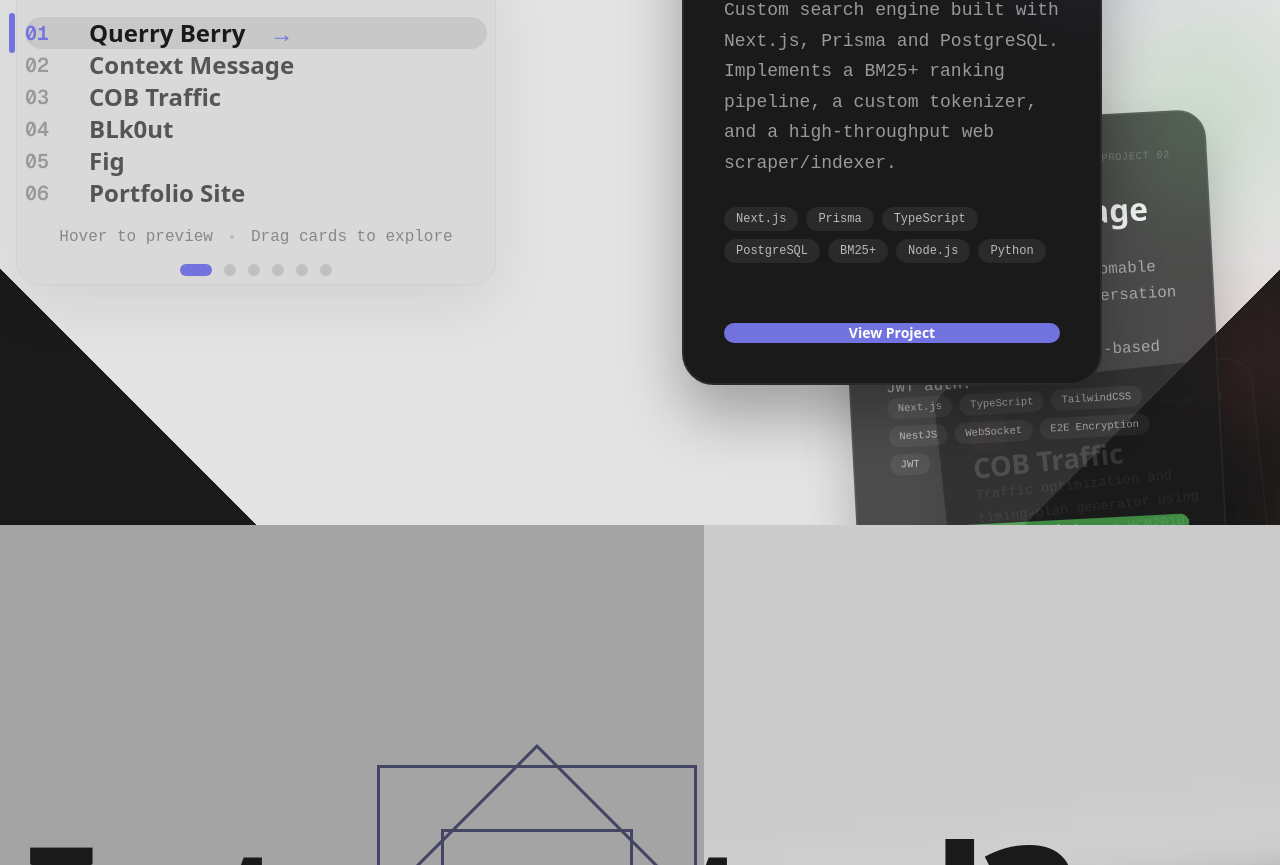
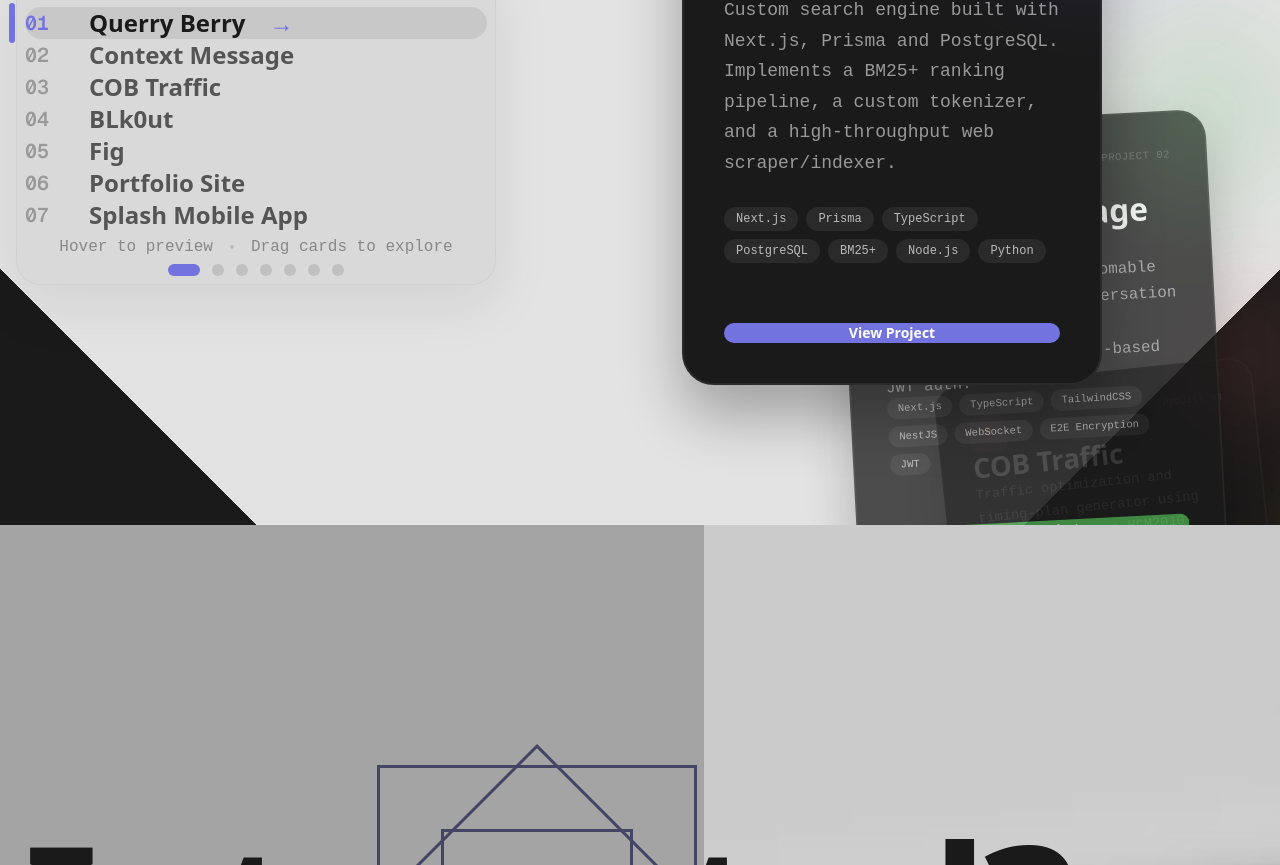
Before and after one commit to Brettberry07/portfolio, a Next.js app: page / in a window 1280 px wide. Shown: the part 4835-5700 px from the top of the page. Built offline with nearby package versions, Linux system fonts and the light colour scheme.

Commit message:
Update: Added new links ot the projects and got rid of the show more on projects that have private/no repo

```diff
--- a/src/components/sections/Projects.tsx
+++ b/src/components/sections/Projects.tsx
@@ -22,6 +22,7 @@ interface Project {
   highlights: ProjectHighlight[];
   image: string;
   link?: string;
+  showExternalLink?: boolean;
 }
 
 const projects: Project[] = [
@@ -44,6 +45,7 @@ const projects: Project[] = [
     ],
     image: "/querry-berry-image.png",
     link: "https://github.com/Brettberry07/querry-berry",
+    showExternalLink: true,
   },
   {
     id: 1,
@@ -82,6 +84,8 @@ const projects: Project[] = [
       { text: "Combined domain knowledge (traffic operations) with ML to produce interpretable, deployable timing plans." },
     ],
     image: "/COB-traffic.png",
+    link: "https://github.com/Brettberry07/COB-Traffic-Project",
+    showExternalLink: true,
   },
   {
     id: 3,
@@ -102,6 +106,7 @@ const projects: Project[] = [
     ],
     image: "/BLk0ut-pather.png",
     link: "https://github.com/Brettberry07/RoboticsClub_BLACKOUT",
+    showExternalLink: true,
   },
   {
     id: 4,
@@ -122,6 +127,7 @@ const projects: Project[] = [
     ],
     image: "/fig-example.png",
     link: "https://github.com/Brettberry07/fig-lang",
+    showExternalLink: true,
   },
   {
     id: 5,
@@ -162,8 +168,32 @@ const projects: Project[] = [
       },
     ],
     image: "/figma-screenshot.png",
-    link: "https://www.figma.com/design/iAIP71pgOX4RqJmSZBJwsy/Portfolio?node-id=0-1&t=InfL1ZmXGKydC5Rg-1"
+    link: "https://www.figma.com/design/iAIP71pgOX4RqJmSZBJwsy/Portfolio?node-id=0-1&t=InfL1ZmXGKydC5Rg-1",
+    showExternalLink: true,
   },
+  {
+    id: 6,
+    name: "Splash Mobile App",
+    title: "Splash Mobile App",
+    description: "Enterprise mobile app prototype and data-reporting system proposed to C-suite leadership. Built with React Native, NestJS, and real Sonny’s API data.",
+    tags: ["React Native", "NestJS", "Enterprise", "APIs", "Email Automation", "System Design"],
+    color: "#1ABC9C",
+    headline: "Enterprise mobile prototype pitched from managers to COO with live operational data.",
+    headlineHighlights: ["C-suite proposal", "enterprise prototype", "live data reporting"],
+    fullDescription: "Splash is an enterprise mobile application prototype developed and pitched internally to C-suite leadership. The project progressed through multiple executive levels — from managers to VP of Marketing and ultimately the COO. The app was built in React Native and paired with a NestJS backend. After the VP of Marketing review, we were granted access to a restricted Playground API, which led to a pivot toward building an automated reporting system to demonstrate value before investment.",
+    highlights: [
+      { text: "Designed and developed a React Native prototype showcasing store-level performance data for enterprise stakeholders." },
+      { text: "Presented the project to managers, VP of Marketing, and COO, iterating on scope and value proposition at each stage." },
+      { text: "After VP approval, gained access to the Playground API and pivoted to building an automated performance emailer to validate ROI before full investment." },
+      { text: "Built a NestJS backend that ingested real Sonny’s API data, formatted metrics, and generated HTML-based, spreadsheet-style emails." },
+      { text: "Implemented automated email reports delivering formatted performance summaries to internal teams, including Excel-compatible data exports." },
+      { text: "Planned full system architecture including AWS backend infrastructure, API request handling for Sonny’s rate-limited endpoints, and third-party oil API integrations." },
+      { text: "Produced a detailed ‘can & can’t’ feasibility list outlining API limitations, infrastructure costs, and scalability constraints." },
+      { text: "Project concluded at proposal stage due to funding constraints, with architecture and implementation plans fully documented." },
+    ],
+    image: "/design.png",
+  },
+
 ];
 
 
@@ -843,9 +873,12 @@ export default function Projects() {
                     ))}
                   </div>
 
-                  {/* Bottom Link */}
+                  {/* Bottom Link - only shown if showExternalLink is true */}
+                  {projects[expandedProject].showExternalLink && projects[expandedProject].link && (
                     <motion.a
-                    href={projects[expandedProject].link || "#"}
+                      href={projects[expandedProject].link}
+                      target="_blank"
+                      rel="noopener noreferrer"
                       className="mt-6 md:mt-10 inline-flex items-center gap-2 pb-4 text-sm"
                       style={{ color: projects[expandedProject].color, fontFamily: "monospace" }}
                       initial={{ opacity: 0 }}
@@ -855,6 +888,7 @@ export default function Projects() {
                     >
                       View More →
                     </motion.a>
+                  )}
                 </div>
               </div>
 
```
Lines whose indentation alone changed are shown as unchanged.
